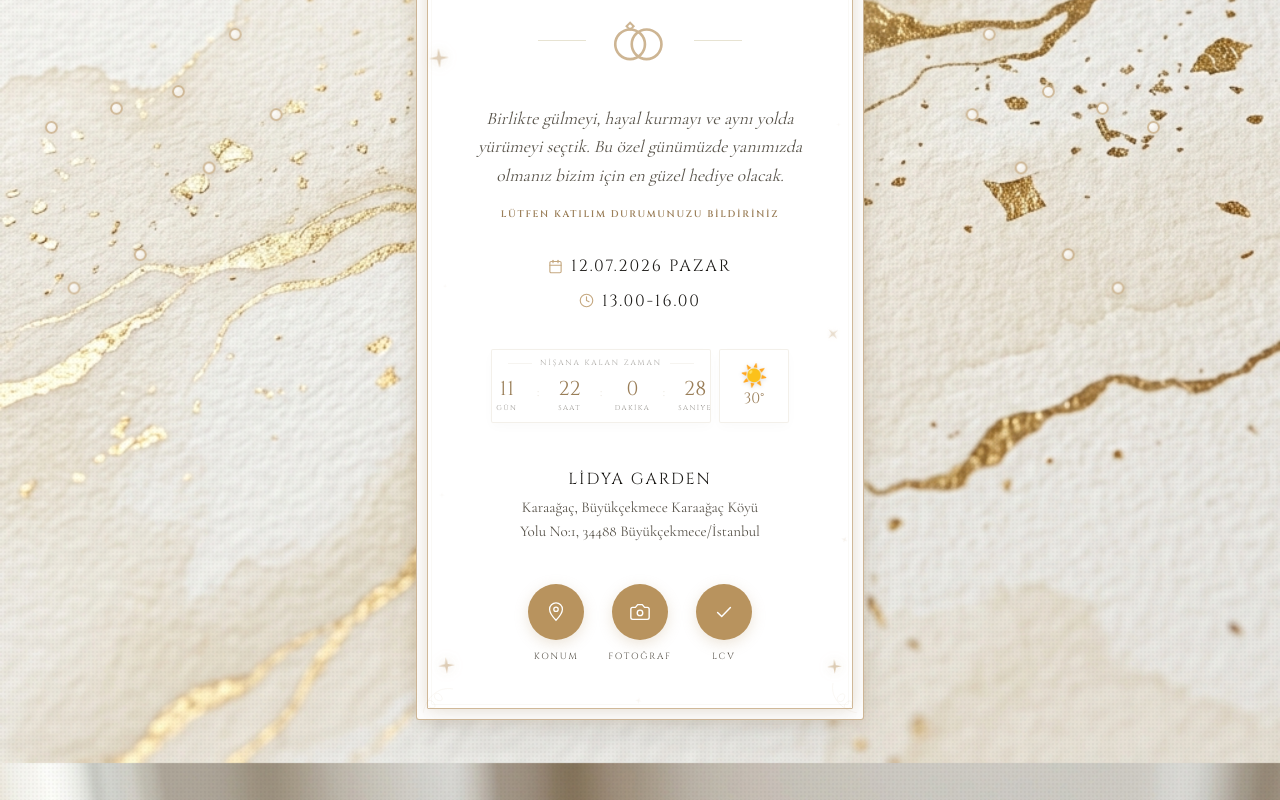
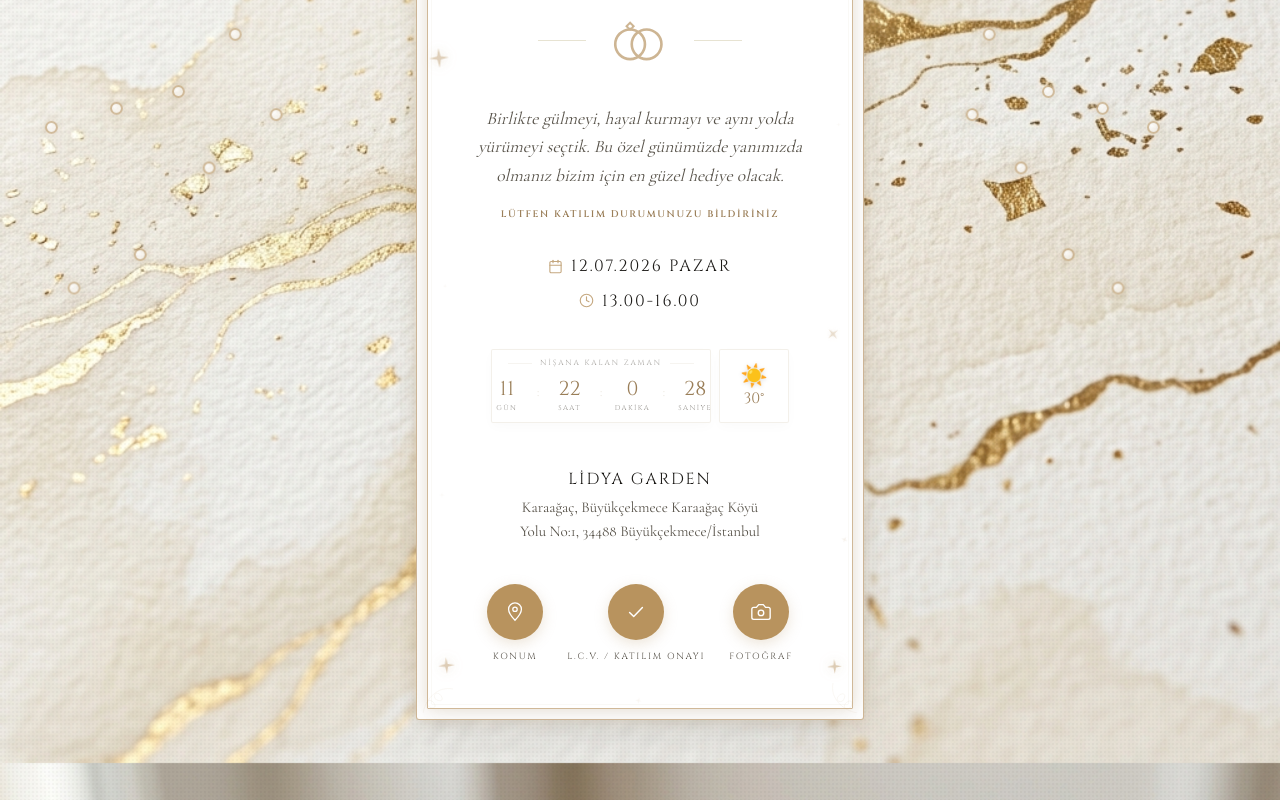
Before and after one commit to alperentagmann/ahmet-nesrin-nisan, a Next.js app: page /invite in a window 1280 px wide. Shown: the part 517-1317 px from the top of the page. Built offline with nearby package versions, Linux system fonts and the light colour scheme; no server answers.

Commit message:
style: Fotograf ve LCV butonlarinin yerleri degistirildi, LCV yazisi guncellendi

```diff
--- a/app/invite/page.tsx
+++ b/app/invite/page.tsx
@@ -286,13 +286,13 @@ export default function InvitePage() {
             label="konum"
             onClick={() => setIsMapModalOpen(true)}
           />
+          <CircleAction icon={<CheckIcon />} label="L.C.V. / Katılım Onayı" href="/invite/rsvp" />
           <CircleAction
             icon={<CameraIcon />}
             label="fotoğraf"
             href="https://dashboard.fotify.app/live/9cb13050-cdff-4223-a460-53a4a34f7099"
             external={true}
           />
-          <CircleAction icon={<CheckIcon />} label="lcv" href="/invite/rsvp" />
         </div>
       </div>
 
```
